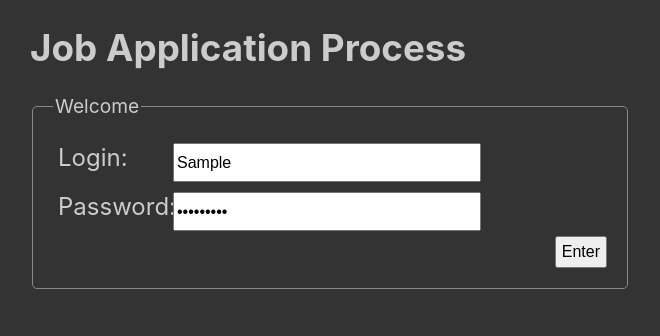
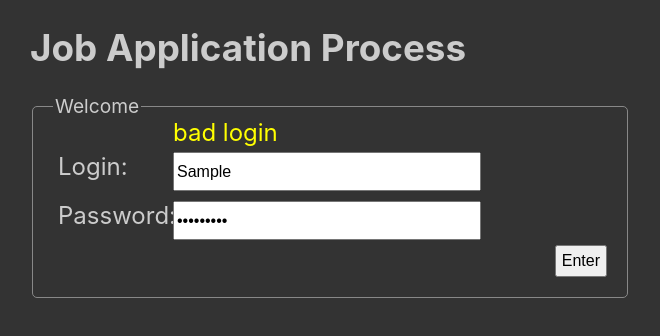
Before and after one commit to edwardtanguay/live-coding-job-app-forms-low-security-auth, a React (Vite) app: page / in a window 1280 px wide. Both pictures are taken after typing "Sample", "Sample123" into the empty fields and a click on the button "Enter". Shown: the top 336 px of the page, without its empty margins (0-660 px from the left). Built offline with nearby package versions, Linux system fonts and the light colour scheme; no server answers; the HTML template or start-up script is replaced by a standard one.

Commit message:
bad login message

```diff
--- a/src/App.jsx
+++ b/src/App.jsx
@@ -19,6 +19,7 @@
 	const [userIsLoggedIn, setUserIsLoggedIn] = useState(false);
 	const [fieldLogin, setFieldLogin] = useState('');
 	const [fieldPassword, setFieldPassword] = useState('');
+	const [formMessage, setFormMessage] = useState('');
 
 	const saveToLocalStorage = () => {
 		if (displayKind !== '') {
@@ -75,7 +76,11 @@
 
 	const handleSubmitButton = (e) => {
 		e.preventDefault();
-		console.log(fieldLogin, fieldPassword);
+		if (fieldPassword === '123') {
+			setUserIsLoggedIn(true);
+		} else {
+			setFormMessage('bad login');
+		}
 	};
 
 	const handleFieldLogin = (e) => {
@@ -107,6 +112,9 @@
 				<form>
 					<fieldset>
 						<legend>Welcome</legend>
+						{formMessage !== '' && (
+							<div className="formMessage">{formMessage}</div>
+						)}
 						<div className="row">
 							<label htmlFor="login2">Login</label>
 							<input
@@ -119,7 +127,12 @@
 						</div>
 						<div className="row">
 							<label htmlFor="password">Password</label>
-							<input value={fieldPassword} onChange={handleFieldPassword} type="password" id="password" />
+							<input
+								value={fieldPassword}
+								onChange={handleFieldPassword}
+								type="password"
+								id="password"
+							/>
 						</div>
 						<div className="buttonRow">
 							<button onClick={handleSubmitButton}>Enter</button>
--- a/src/App.scss
+++ b/src/App.scss
@@ -102,6 +102,11 @@
 		form {
 			width: 600px;
 
+			.formMessage {
+				color: yellow;
+				margin: -20px 0 0 120px;
+			}
+
 			fieldset {
 				border: 1px solid #888;
 				border-radius: 5px;
```
